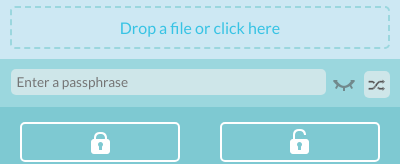
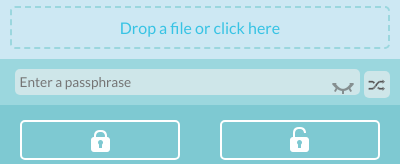
Before and after one commit to unhaltable/cryptr, a browser extension: page popup.html in a window 400 px wide. Shown: the part 210-374 px from the top of the page. Drawn offline with Linux system fonts and the light colour scheme.

Commit message:
Passphrase icon overlays textbox

```diff
--- a/popup.css
+++ b/popup.css
@@ -154,7 +154,7 @@ header {
 
   #passphrase {
     background: #cee6e9;
-    width: calc(100% - 75px);
+    width: calc(100% - 45px);
   }
 
   #passphrase-visible {
@@ -172,9 +172,12 @@ header {
     background: transparent url(img/eye.png) no-repeat;
     border-radius: 0 5px 5px 0;
     padding: 6px 5px 5px 22px;
+    float: right;
     font-size: 0;
-    margin: 0 3px;
+    margin: 4px 3px;
     opacity: 0.6;
+    position: absolute;
+    right: 38px;
     transition: opacity 0.15s;
   }
 
```
Also changed, not shown: manifest.json.
